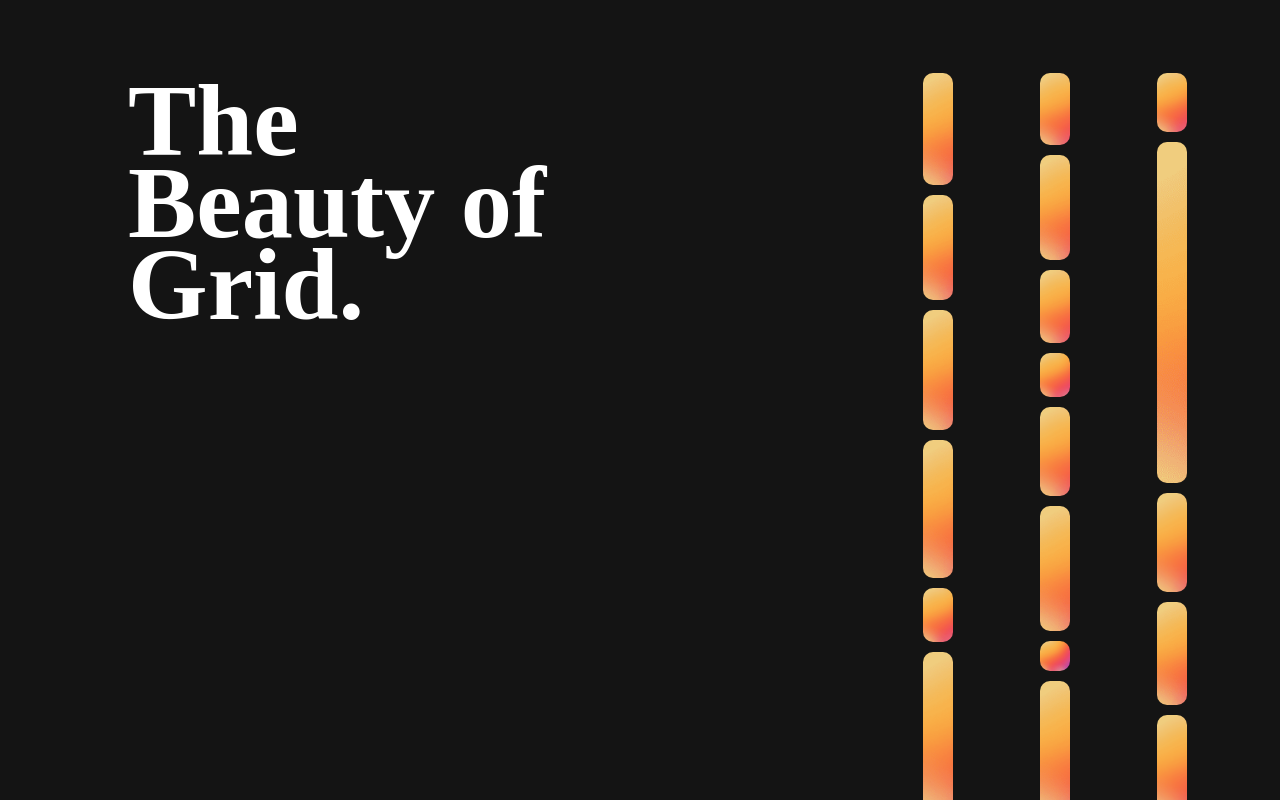
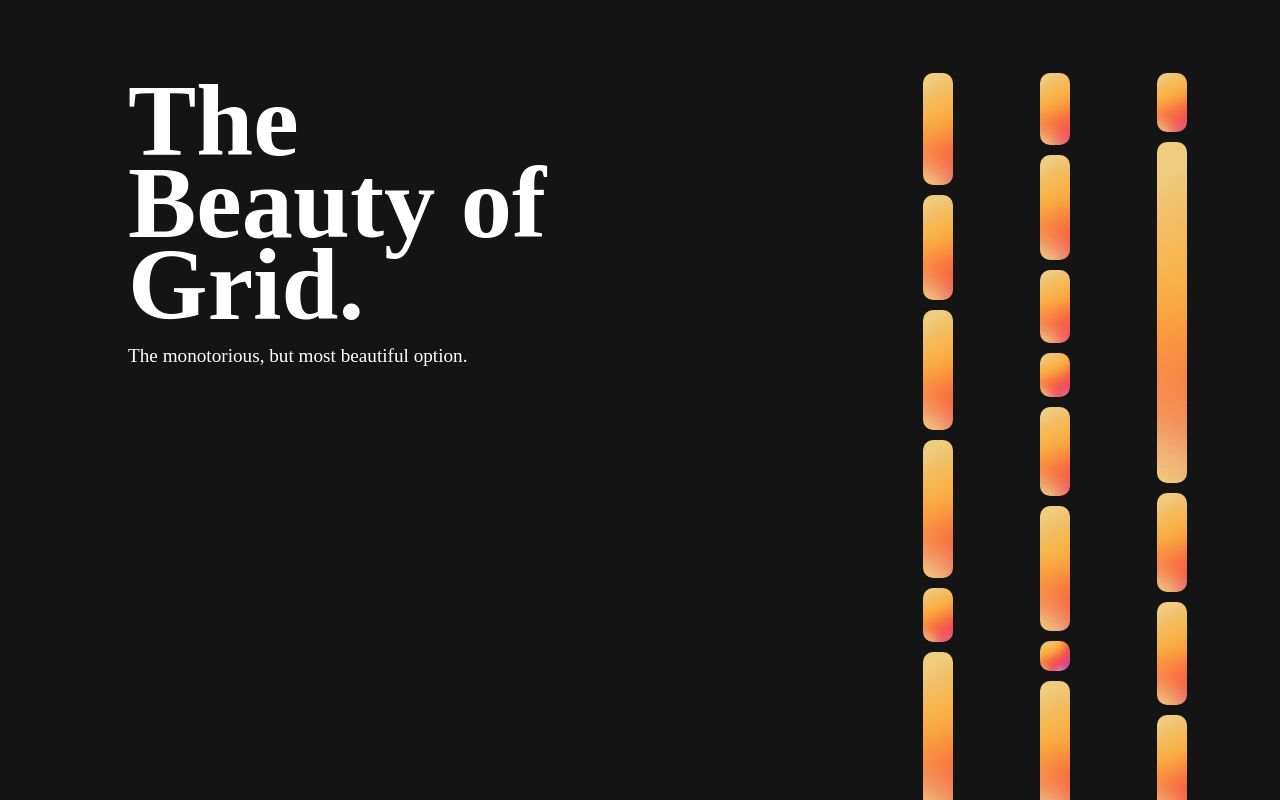
Before and after one commit to dlacked/design_grid, a plain HTML site: page index.html in a window 1280 px wide. Drawn offline with Linux system fonts and the light colour scheme; a web font is replaced by a local one.

Commit message:
p 텍스트 추가

```diff
--- a/index.html
+++ b/index.html
@@ -9,6 +9,7 @@
         <div id= "main">
             <div id="mainTitle">
                 <h1>The<br>Beauty of <br> Grid.</h1>
+            	<p>The monotorious, but most beautiful option.</p>
             </div>
 			<div id="mainGrid">
 				<div class="rowGrid" id ="rowGrid1">
--- a/style.css
+++ b/style.css
@@ -37,6 +37,9 @@ h1{
     margin: 0;
 }
 
+p{
+    font-size: 1.5vw;
+}
 #mainGrid{
 	padding: 50px;
     padding-left: 120px;
```
